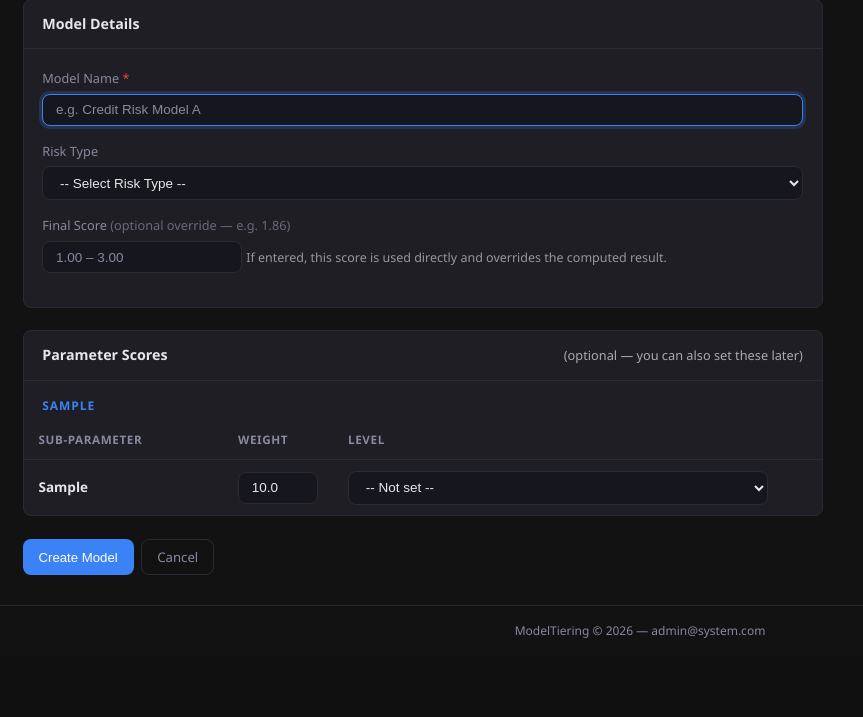
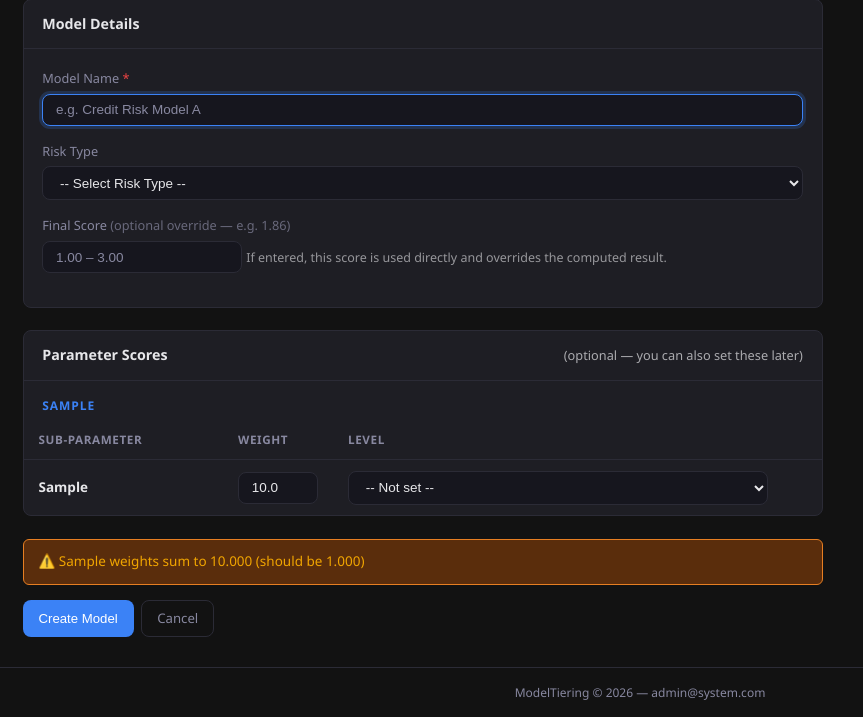
Before and after one commit to rashiranjan1-prog/modeltieringappfinal, a Flask app: page /models/new in a window 1280 px wide. Shown: the part 150-867 px from the top of the page, without its empty margins (0-863 px from the left). Before the commit the page ends 788 px from the top, so only its background shows below. Run offline with Flask 3, Linux system fonts and the light colour scheme; a user stored in the database is signed in; data comes from the database, SQL or seed files in the repository; tables that the repository leaves empty hold one stand-in row (values such as "Sample post").

Commit message:
lala modelnew.html

```diff
--- a/app/templates/modelnew.html
+++ b/app/templates/modelnew.html
@@ -1,4 +1,3 @@
-
 {% extends "base.html" %}
 {% block title %}New Model{% endblock %}
 
@@ -88,10 +87,53 @@
     </div>
     {% endif %}
 
+    <div id="weight-warning" style="display:none;max-width:800px;margin-bottom:1rem;
+         padding:0.75rem 1rem;background:#5a2d0c;border:1px solid #e67e22;
+         border-radius:6px;color:#f0a500;font-size:0.9rem;">
+        ⚠️ <span id="weight-warning-text"></span>
+    </div>
+
     <div class="form-actions" style="max-width:800px;">
         <button type="submit" class="btn btn-primary">Create Model</button>
         <a href="{{ url_for('main.models_list') }}" class="btn btn-outline">Cancel</a>
     </div>
 
 </form>
+
+<script>
+// Validate that weights within each group sum to 1.0
+function checkWeights() {
+    const groups = {};
+    document.querySelectorAll('input[name^="weight_"]').forEach(input => {
+        const row = input.closest('tr');
+        const table = input.closest('table');
+        const groupHeader = table.previousElementSibling;
+        const grp = groupHeader ? groupHeader.querySelector('span').textContent.trim() : 'Unknown';
+        if (!groups[grp]) groups[grp] = [];
+        groups[grp].push(parseFloat(input.value) || 0);
+    });
+
+    const warnings = [];
+    for (const [grp, weights] of Object.entries(groups)) {
+        const total = weights.reduce((a, b) => a + b, 0);
+        if (Math.abs(total - 1.0) > 0.001) {
+            warnings.push(`${grp} weights sum to ${total.toFixed(3)} (should be 1.000)`);
+        }
+    }
+
+    const box = document.getElementById('weight-warning');
+    if (warnings.length > 0) {
+        document.getElementById('weight-warning-text').textContent = warnings.join(' | ');
+        box.style.display = 'block';
+    } else {
+        box.style.display = 'none';
+    }
+}
+
+// Check on any weight change
+document.querySelectorAll('input[name^="weight_"]').forEach(input => {
+    input.addEventListener('input', checkWeights);
+});
+checkWeights(); // run on load
+</script>
 {% endblock %}
```
